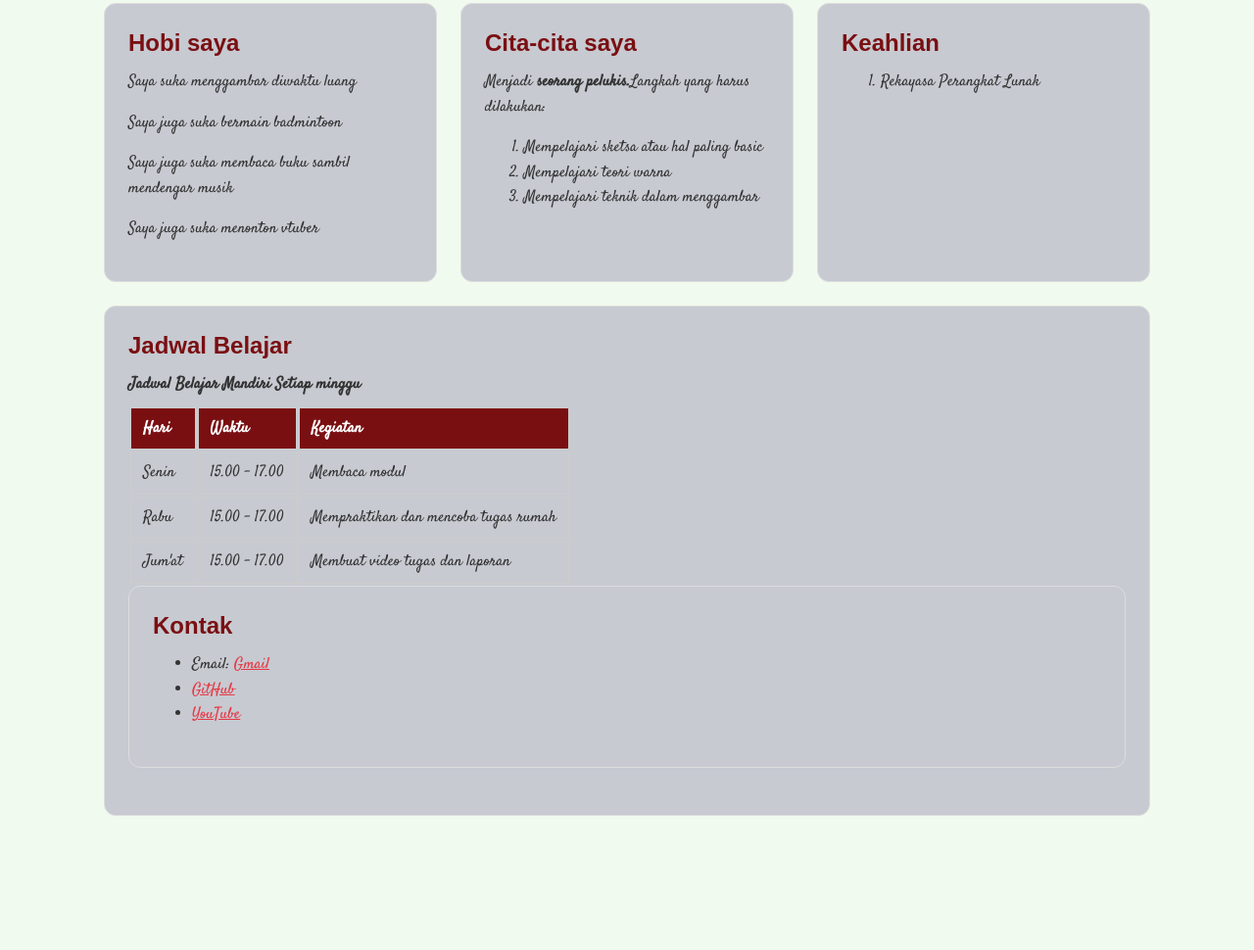
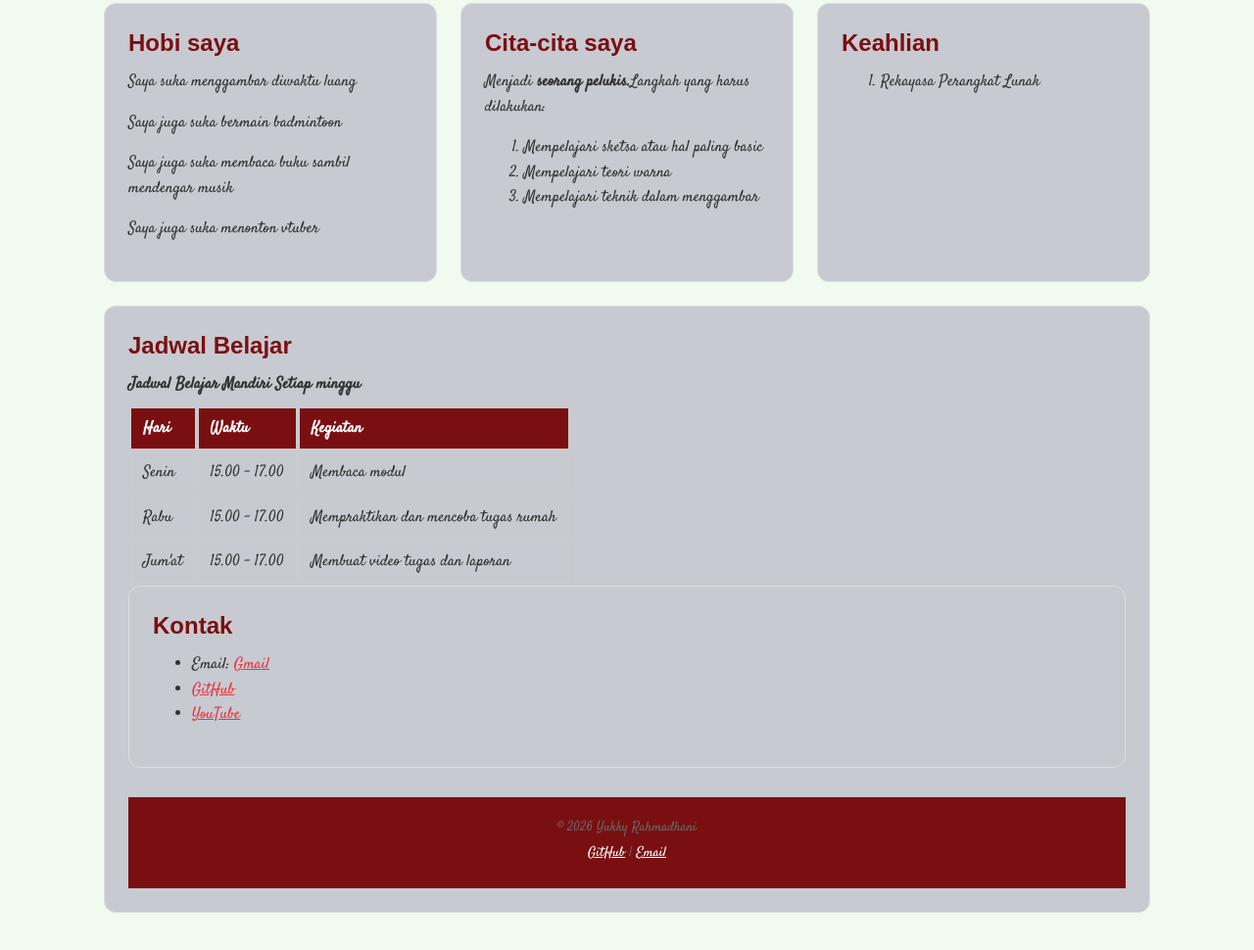
Before and after one commit to yukkyrahmadhani-prog/portofolio, a plain HTML site: page index.html in a window 1280 px wide. Shown: the part 510-1480 px from the top of the page at 98% size. Before the commit the page ends 1407 px from the top, so only its background shows below. Drawn offline with Linux system fonts and the light colour scheme.

Commit message:
feat: tambah footer di semua halaman

```diff
--- a/index.html
+++ b/index.html
@@ -31,7 +31,7 @@
                 <img src="img/foto-profile.png.jpg" alt="Foto profil Yukky Rahmadhani" width="180">
                 <div>
                     <h2>Halo, saya Yukky </h2>
-                    <p>Siswa kelas X  , calon Junior Web Developer di Kelas
+                    <p>Siswa kelas X , calon Junior Web Developer di Kelas
                         Industri UBIG.</p>
                     <a href="proyek.html" class="tombol">Lihat Proyek Saya</a>
                 </div>
@@ -112,6 +112,11 @@
                         </li>
                     </ul>
                 </section>
+                <footer style="text-align: center; padding: 20px; margin-top: 30px; color: #666; font-size: 14px;">
+                    <p>© 2026 Yukky Rahmadhani</p>
+                    <p><a href="https://github.com/yukkyrahmadhani-prog">GitHub</a> | <a
+                            href="mailto:yukkyrahmadhani@gmail.com">Email</a></p>
+                </footer>
         </div>
     </main>
 
```
Also changed, not shown: kontak.html (+7 -1 lines), proyek.html (+6 -0 lines).
